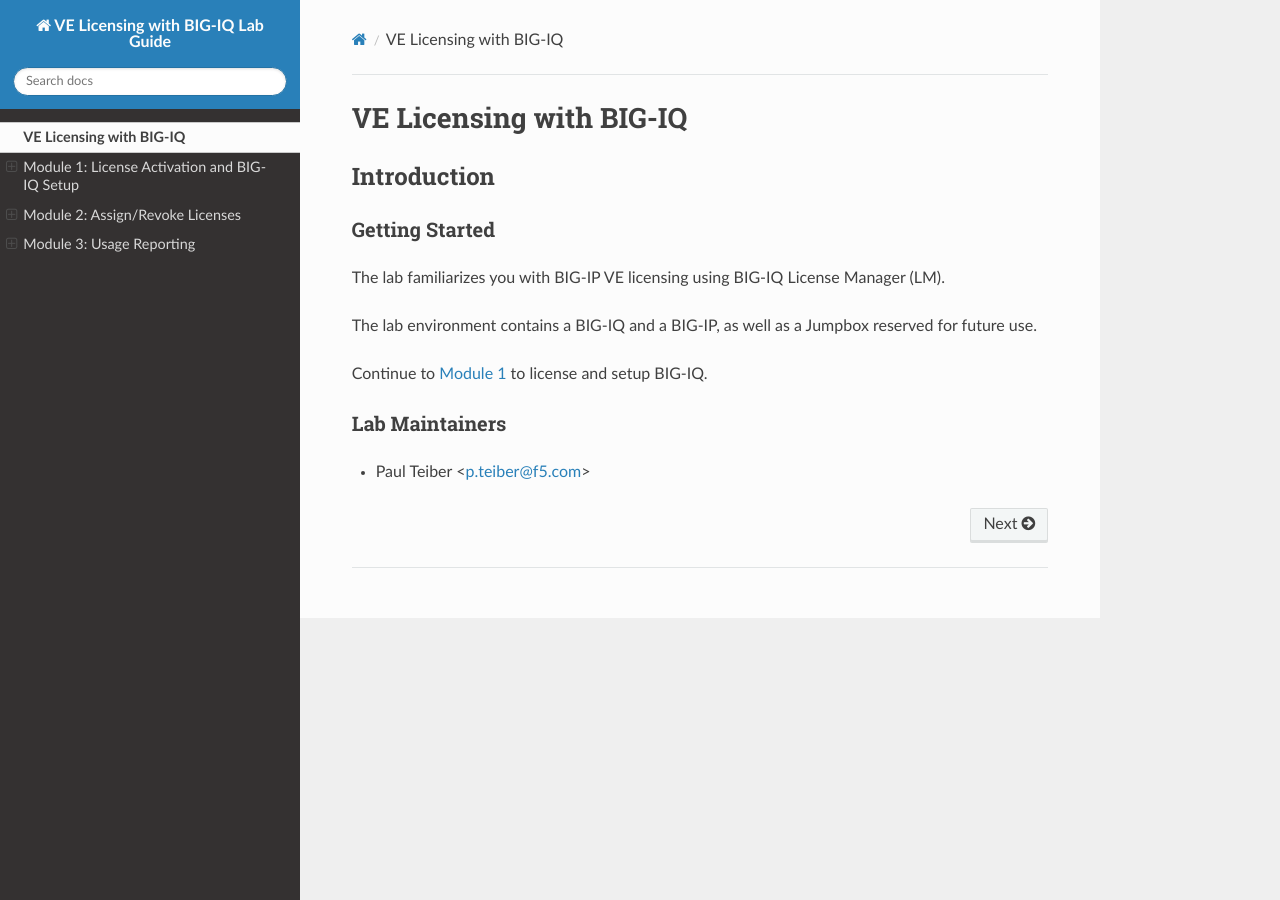
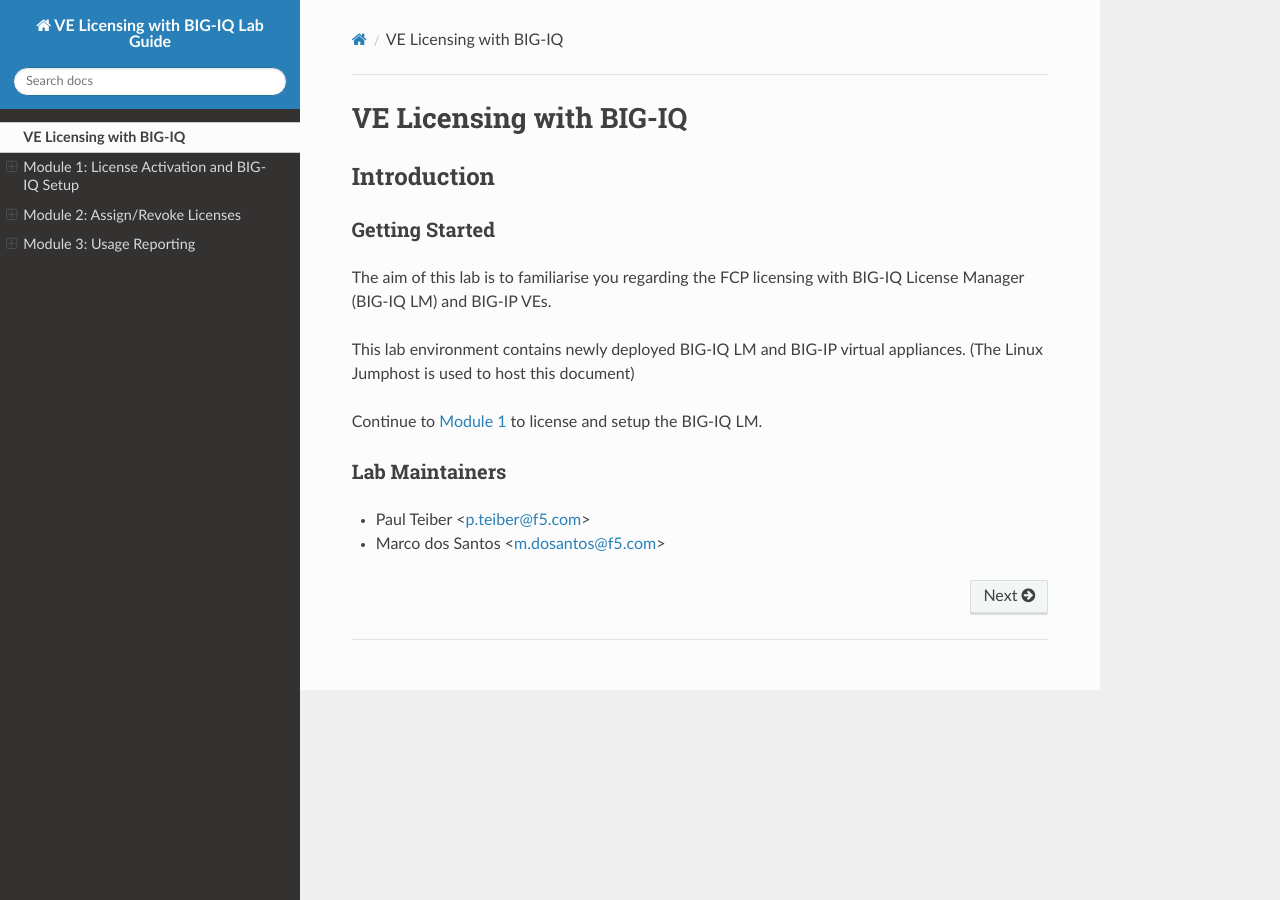
Before and after one commit to marcopaulo42/BIG-IQ-licensing-lab-guide, a Sphinx documentation site: the page built from docs/index.rst, in a window 1280 px wide. Built offline with Sphinx 7.4.7 and the Read the Docs theme 2.0.0, drawn with Linux system fonts in a browser that asks for light colours.

Commit message:
Update index.rst
update introduction page

```diff
--- a/docs/index.rst
+++ b/docs/index.rst
@@ -17,13 +17,14 @@
 Getting Started
 ===============
 
-The lab familiarizes you with BIG-IP VE licensing using BIG-IQ License Manager (LM).
+The aim of this lab is to familiarise you regarding the FCP licensing with BIG-IQ License Manager (BIG-IQ LM) and BIG-IP VEs.
 
-The lab environment contains a BIG-IQ and a BIG-IP, as well as a Jumpbox reserved for future use.
+This lab environment contains newly deployed BIG-IQ LM and BIG-IP virtual appliances. (The Linux Jumphost is used to host this document)
 
-Continue to :ref:`Module 1 <licensing>` to license and setup BIG-IQ.
+Continue to :ref:`Module 1 <licensing>` to license and setup the BIG-IQ LM.
 
 Lab Maintainers
 ===============
 
 * Paul Teiber <p.teiber@f5.com>
+* Marco dos Santos <m.dosantos@f5.com>
```
